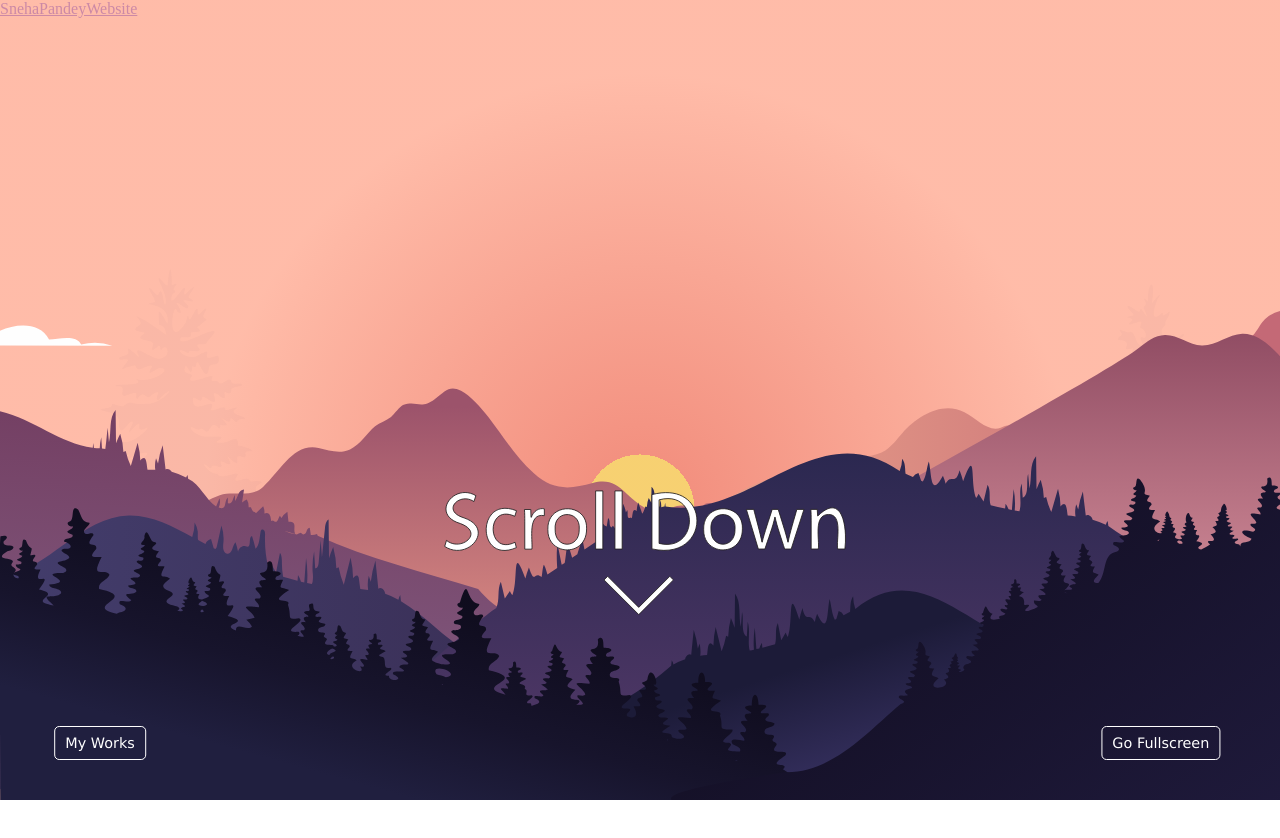
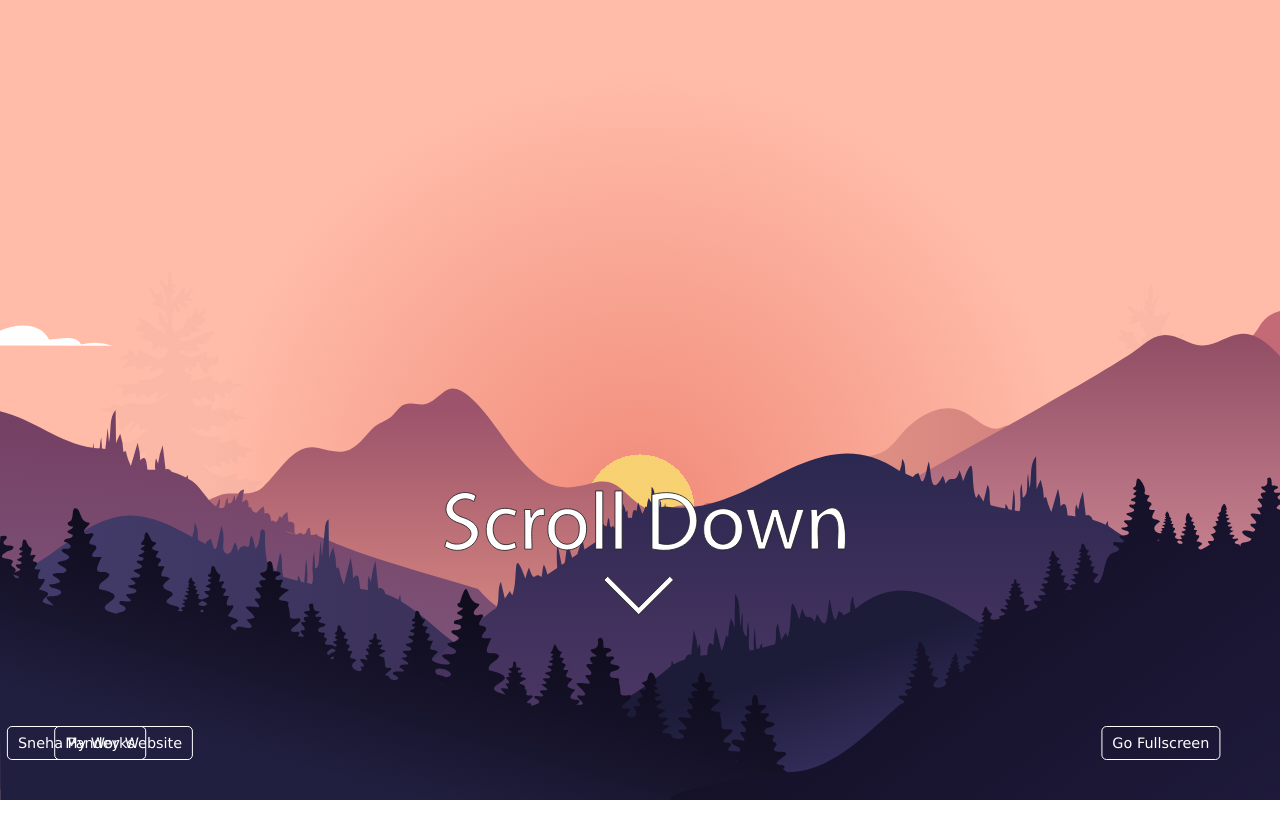
Before and after one commit to thetusharpandey/onepage, a plain HTML site: page index.html in a window 1280 px wide. Shown: the top 838 px of the page. Drawn offline with nearby package versions, Linux system fonts and the light colour scheme.

Commit message:
button add
.

```diff
--- a/index.html
+++ b/index.html
@@ -335,10 +335,12 @@
 <div class="scrollElement"></div>
 
 <a href="https://codepen.io/collection/DxkYzq" target="_blank" class="btn btn_works">My Works</a>
+
 <button class="btn" id="fullscr">Go Fullscreen</button>
+<a href="./upscHustle/index.html" target="_self" class="btn btn_works">Sneha Pandey Website</a>
 <!-- partial -->
   <script src='https://cdnjs.cloudflare.com/ajax/libs/gsap/3.3.4/gsap.min.js'></script>
 <script src='https://cdnjs.cloudflare.com/ajax/libs/gsap/3.3.4/ScrollTrigger.min.js'></script><script  src="./script.js"></script>
-<a href="./upscHustle/index.html">SnehaPandeyWebsite</a>
+
 </body>
 </html>
```
